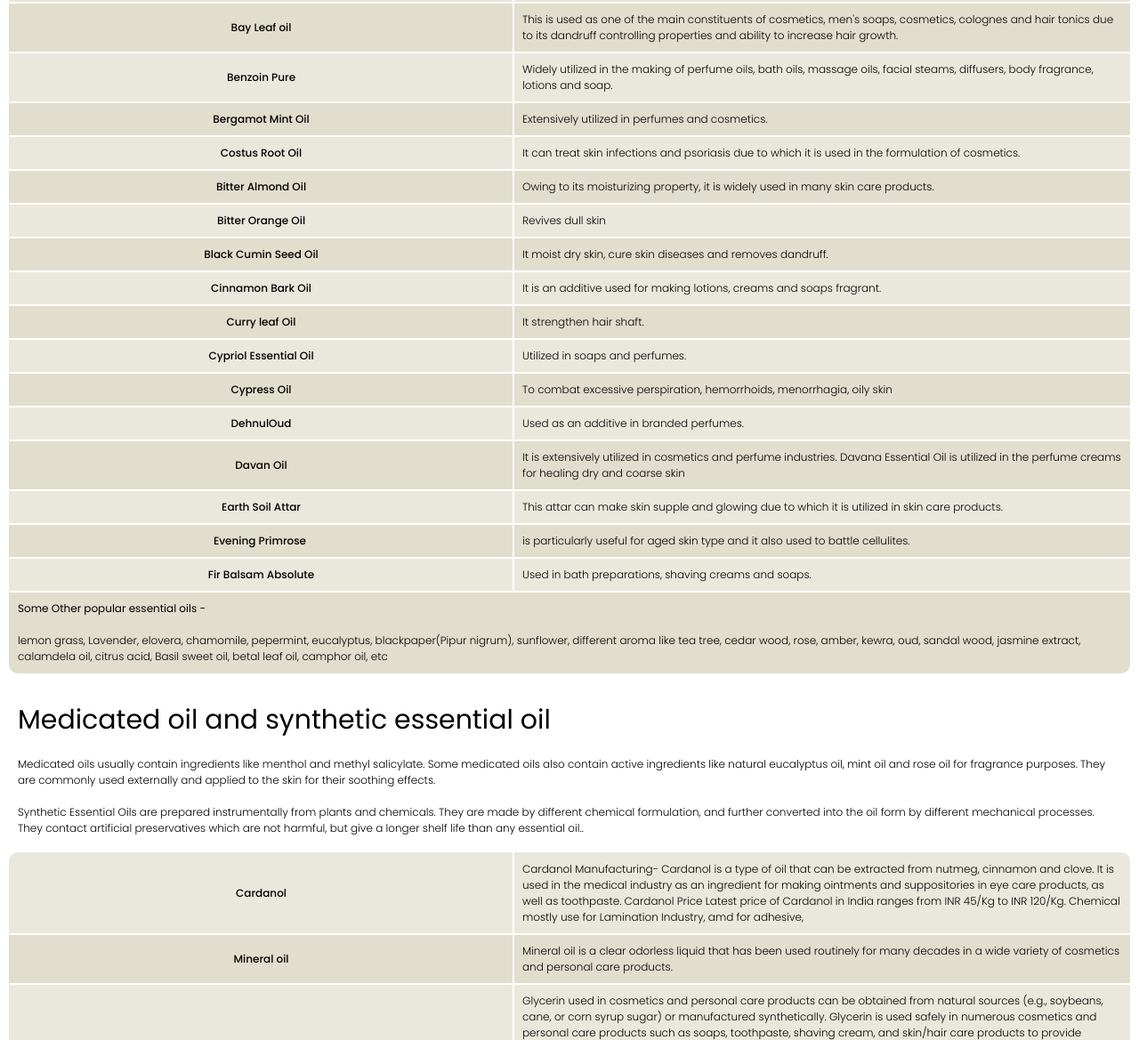
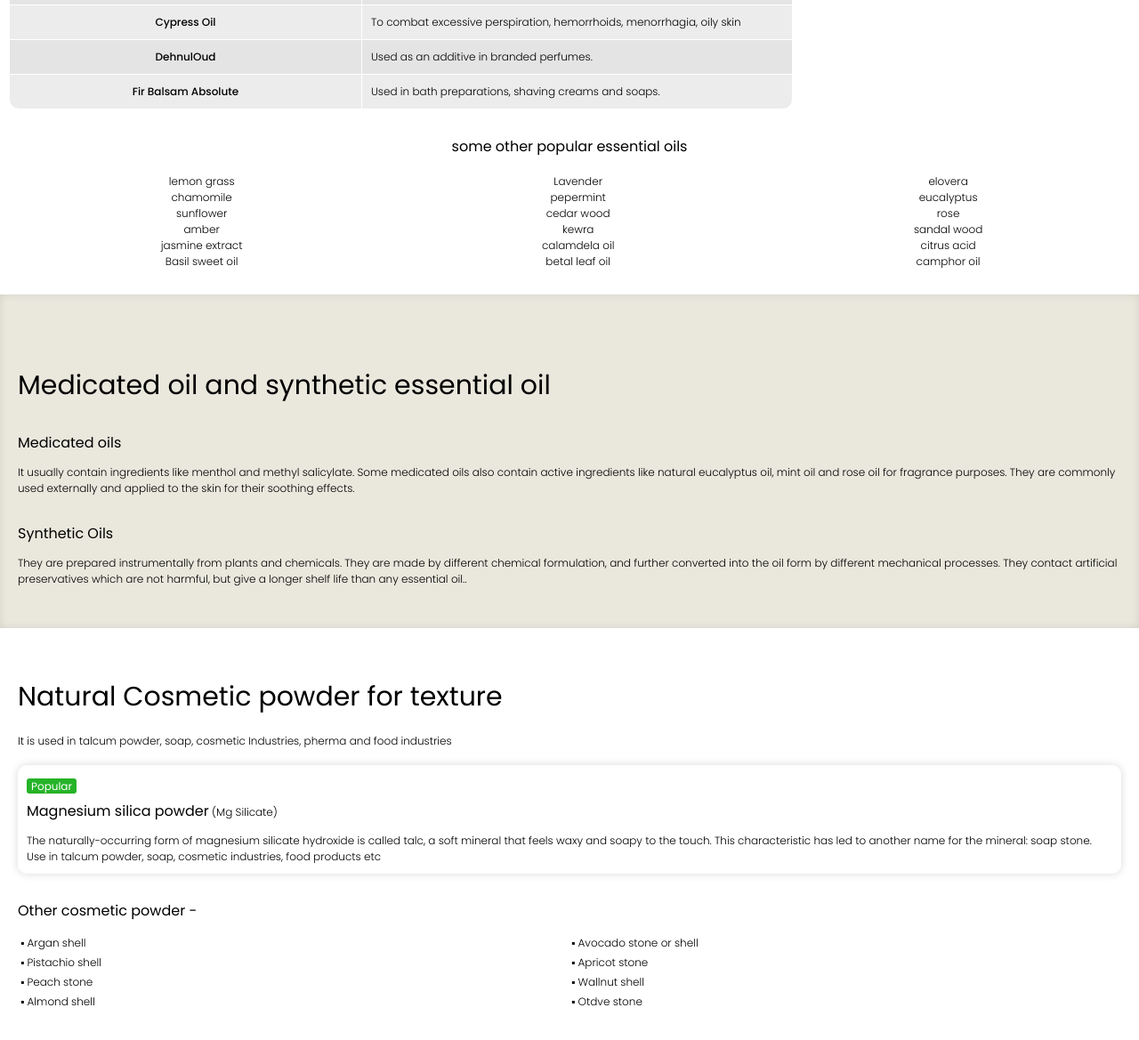
Before and after one commit to Oronia/ab, a plain HTML site: page index.html in a window 1280 px wide. Shown: the part 851-2020 px from the top of the page at 89% size. Drawn offline with nearby package versions, Linux system fonts and the light colour scheme.

Commit message:
short list

```diff
--- a/index.html
+++ b/index.html
@@ -54,6 +54,7 @@
 
                     <div class="marginBlock" style="margin: 0 20px;">
 
+                        <br>
                         <div class="divideFlex">
                             <img class="headImage" src="https://png.pngtree.com/png-clipart/20230408/ourmid/pngtree-aromatherapy-essential-oil-bottle-png-image_6694992.png">
                             <div class="textHead" style="color: darkgreen;"> Essential Oil </div>
@@ -61,17 +62,22 @@
 
                         <div class="textPara">
                             <br>
+
 Essential oils are often used in aromatherapy, a form of alternative medicine that employs plant extracts to support health and well-being.
 Essential oils are compounds extracted from plants.
 The oils capture the plant’s scent and flavor, or “essence.”
 Unique aromatic compounds give each essential oil its characteristic essence.
 <br><br>
+
+<br>
+<!--
 Essential oils are obtained through distillation (via steam and/or water) or mechanical methods, such as cold pressing.
 Once the aromatic chemicals have been extracted, they are combined with a carrier oil to create a product that’s ready for use.
 <br><br>
 Essential  oil market captured by  cosmetic & perfume industry, pherma & food industry
 Now a days some esssential oil are widely used in Ayurvedic medicine for it's natural effect
 <br><br>
+ -->
                         </div>
                     </div>
 
@@ -85,11 +91,12 @@ Now a days some esssential oil are widely used in Ayurvedic medicine for it's na
 
 
 
-            <div class="block"> <!-- second -->
+            <div class="block" style="background-color: none;"> <!-- second -->
                 <div class="marginBlock">
 
                     <div class="marginBlock" style="margin: 0 0;">
 
+                        <br>
                         <div class="textHead" style="margin: 10px 10px 0 10px;"> Popular types </div>
 
                         <div class="textPara">
@@ -104,27 +111,33 @@ Now a days some esssential oil are widely used in Ayurvedic medicine for it's na
 
 <table class="table1 lastMix">
     <tr>
-        <td>Geranium oil</td>
-        <td>Geranium oil is widely used as an ingredient in perfumes and cosmetics. The essential oil is also used in aromatherapy to treat a number of health conditions. In aromatherapy, essential oils are inhaled using a diffuser, or diluted with carrier oils and applied to the skin for soothing benefits.
-Researchers have examined the benefits of geranium essential oil in several human and animal studies. There’s also anecdotal evidence about its benefits. It’s thought to have antioxidant, antibacterial, antiinflammatory, antimicrobial, and astringent properties.</td>
+        <td style="border-radius: 10px 0 0 0;">Angelica Root Oil</td>
+        <td style="border-radius: 0 10px 0 0;">It is widely utilized for the purpose of refreshing skin.</td>
     </tr>
-    <tr>
-        <td>Angelica Root Oil</td>
-        <td>It is widely utilized for the purpose of refreshing skin.</td>
-    </tr>
+    <!--
     <tr>
         <td>Fennel oil</td>
         <td>This oil cleanses and tones skin, combat acne, detoxifies skin, fights wrinkles as well as sort out oil skin.
 Fennel Oil stops wrinkles and gives cleansing and toning effect by removing oil from skin.</td>
     </tr>
     <tr>
+        <td>Geranium oil</td>
+        <td>Geranium oil is widely used as an ingredient in perfumes and cosmetics. The essential oil is also used in aromatherapy to treat a number of health conditions. In aromatherapy, essential oils are inhaled using a diffuser, or diluted with carrier oils and applied to the skin for soothing benefits.
+        <!--
+        Researchers have examined the benefits of geranium essential oil in several human and animal studies. There’s also anecdotal evidence about its benefits. It’s thought to have antioxidant, antibacterial, antiinflammatory, antimicrobial, and astringent properties.
+         --/
+        </td>
+    </tr>
+    <tr>
         <td>Balsam Oil</td>
         <td>This is used as a main ingredient in the formulation of perfumes, creams and soaps.</td>
     </tr>
+     -->
     <tr>
         <td>Basil Oil</td>
         <td>It rejuvenates sluggish skin</td>
     </tr>
+    <!--
     <tr>
         <td>Bay Leaf oil</td>
         <td>This is used as one of the main constituents of cosmetics, men's soaps, cosmetics, colognes and hair tonics due to its dandruff controlling properties and ability to increase hair growth.</td>
@@ -141,6 +154,7 @@ Fennel Oil stops wrinkles and gives cleansing and toning effect by removing oil
         <td>Costus Root Oil</td>
         <td>It can treat skin infections and psoriasis due to which it is used in the formulation of cosmetics.</td>
     </tr>
+     -->
     <tr>
         <td>Bitter Almond Oil</td>
         <td>Owing to its moisturizing property, it is widely used in many skin care products.</td>
@@ -173,6 +187,7 @@ Fennel Oil stops wrinkles and gives cleansing and toning effect by removing oil
         <td>DehnulOud</td>
         <td>Used as an additive in branded perfumes.</td>
     </tr>
+    <!--
     <tr>
         <td>Davan Oil</td>
         <td>It is extensively utilized in cosmetics and perfume industries.
@@ -186,18 +201,38 @@ Davana Essential Oil is utilized in the perfume creams for healing dry and coar
         <td>Evening Primrose </td>
         <td>is particularly useful for aged skin type and it also used to battle cellulites.</td>
     </tr>
+     -->
     <tr>
-        <td>Fir Balsam Absolute</td>
-        <td>Used in bath preparations, shaving creams and soaps.</td>
-    </tr>
-    <tr>
-        <td colspan="2">
-            <span style="font-weight: 400;">Some Other popular essential oils -</span>
-            <br><br>
-            lemon grass, Lavender, elovera, chamomile, pepermint, eucalyptus, blackpaper(Pipur nigrum),  sunflower,  different aroma like  tea tree, cedar wood, rose, amber,  kewra, oud, sandal wood, jasmine extract, calamdela oil,  citrus acid, Basil sweet oil, betal leaf oil, camphor oil, etc
-        </td>
+        <td style="border-radius: 0 0 0 10px;">Fir Balsam Absolute</td>
+        <td style="border-radius: 0 0 10px 0;">Used in bath preparations, shaving creams and soaps.</td>
     </tr>
 </table>
+
+<br>
+<div style="text-align: center; width:100%; margin-bottom: 6px;"><b>some other popular essential oils</b></div>
+
+<div class="grid1">
+    <div class="gridItems1">lemon grass</div>
+    <div class="gridItems1">Lavender</div>
+    <div class="gridItems1">elovera</div>
+    <div class="gridItems1">chamomile</div>
+    <div class="gridItems1">pepermint</div>
+    <div class="gridItems1">eucalyptus</div>
+    <div class="gridItems1">sunflower</div>
+    <div class="gridItems1">cedar wood</div>
+    <div class="gridItems1">rose</div>
+    <div class="gridItems1">amber</div>
+    <div class="gridItems1">kewra</div>
+    <div class="gridItems1">sandal wood</div>
+    <div class="gridItems1">jasmine extract</div>
+    <div class="gridItems1">calamdela oil</div>
+    <div class="gridItems1">citrus acid</div>
+    <div class="gridItems1">Basil sweet oil</div>
+    <div class="gridItems1">betal leaf oil</div>
+    <div class="gridItems1">camphor oil</div>
+</div>
+
+<br>
                         </div>
                     </div>
 
@@ -215,76 +250,88 @@ Davana Essential Oil is utilized in the perfume creams for healing dry and coar
 
 
 
-
-
-
-            <div class="block"> <!-- third -->
+            <div class="block" style="background-color: var(--colorYelight); box-shadow: 0 0 10px rgb(0,0,0, 0.1) inset;"> <!-- third -->
                 <div class="marginBlock">
 
                     <div class="marginBlock" style="margin: 0 0;">
 
+                        <br><br>
                         <div class="textHead" style="margin: 10px 10px 0 10px;"> Medicated oil and synthetic essential oil </div>
 
                         <div class="textPara">
 
 <br>
 <div style="width: calc(100% - 20px); margin: 0 10px;">
-Medicated oils usually contain ingredients like menthol and methyl salicylate. Some medicated oils also contain active ingredients like natural eucalyptus oil, mint oil and rose oil for fragrance purposes. They are commonly used externally and applied to the skin for their soothing effects.
+
+<b>Medicated oils</b>
+<br>
+It usually contain ingredients like menthol and methyl salicylate. Some medicated oils also contain active ingredients like natural eucalyptus oil, mint oil and rose oil for fragrance purposes. They are commonly used externally and applied to the skin for their soothing effects.
 <br><br>
-Synthetic Essential Oils are prepared instrumentally from plants and chemicals. They are made by different chemical formulation, and further converted into the oil form by different mechanical processes. They contact artificial preservatives which are not harmful, but give a longer shelf life than any essential oil..
-</div>
+
+<b>Synthetic Oils</b>
+<br>
+They are prepared instrumentally from plants and chemicals. They are made by different chemical formulation, and further converted into the oil form by different mechanical processes. They contact artificial preservatives which are not harmful, but give a longer shelf life than any essential oil..
+<br><br>
+<br>
+<!--
+<b>Cardanol</b>
 <br>
 
-<table class="table1">
-    <tr>
-        <td>Cardanol</td>
-        <td>
-            Cardanol Manufacturing-
+Cardanol Manufacturing-
+Cardanol is a type of oil that can be extracted from nutmeg, cinnamon and clove. It is used in the medical industry as an ingredient for making ointments and suppositories in eye care products, as well as toothpaste.
+<!--
+<br>
 
-            Cardanol is a type of oil that can be extracted from nutmeg, cinnamon and clove. It is used in the medical industry as an ingredient for making ointments and suppositories in eye care products, as well as toothpaste.
+Price -
+Latest price of Cardanol in India ranges from INR 45/Kg to INR 120/Kg.
+Chemical mostly use for Lamination Industry, amd for adhesive,
+ --/
+<br><br>
 
-            Cardanol Price
 
-            Latest price of Cardanol in India ranges from INR 45/Kg to INR 120/Kg.
+<b>Mineral oil</b>
+<br>
 
-            Chemical mostly use for Lamination Industry, amd for adhesive,
-        </td>
-    </tr>
-    <tr>
-        <td>Mineral oil</td>
-        <td>
-            Mineral oil is a clear odorless liquid that has been used routinely for many decades in a wide variety of cosmetics and personal care products.
-        </td>
-    </tr>
-    <tr>
-        <td>Glycerin (sometimes called glycerol)</td>
-        <td>
-            Glycerin used in cosmetics and personal care products can be obtained from natural sources (e.g., soybeans, cane, or corn syrup sugar) or manufactured synthetically.
+Mineral oil is a clear odorless liquid that has been used routinely for many decades in a wide variety of cosmetics and personal care products.
+<br><br>
 
-            Glycerin is used safely in numerous cosmetics and personal care products such as soaps, toothpaste, shaving cream, and skin/hair care products to provide smoothness and lubrication.
 
-            Other reported functions for glycerin include use as a fragrance ingredient, denaturant, hair conditioning agent, oral care agent, skin conditioning agent— humectant, skin protectant, oral health care drug, and viscosity decreasing agent.
+ -->
 
-            Glycerin is widely used in the food industry and in pharmaceutical (i.e., drug) formulations. In food and beverages, glycerin serves as a humectant, a solvent, and a sweetener and may help with preservation.
-        </td>
-    </tr>
-    <tr>
-        <td>Lanolin</td>
-        <td>
-            Lanolin and its related ingredients moisturize the skin, hair and nails. These ingredients act as a lubricants on the skin surface, which gives the skin a soft, smooth appearance. Lanolin helps to form emulsions and blends well with nearly all other substances used in cosmetics and personal care products. Lanolin also possesses adhesive characteristics
+<!--
 
-            The Food and Drug Administration (FDA) permits Lanolin to be used in Over-the-Counter (OTC) drugs that protect the skin, and in OTC drugs that protect the anorectal area. Lanolin is also permitted to be used as an opthalmic emollient in OTC ophthalmic drug products. In food, FDA permits the use of Lanolin as an softener in chewing gum.
-        </td>
-    </tr>
-    <tr>
-        <td>Tocopherol, or vitamin E</td>
-        <td>
-            Tocopherol, or vitamin E, a fat-soluble vitamin is a naturally occuring antioxidant which can be isolated from vegetable oil.
+<b>Glycerin (sometimes called glycerol)</b>
+<br>
 
-            In cosmetics and personal care products, Tocopherol and other ingredients made from Tocopherol, including Tocopherol esters are used in the formulation of lipstick, eye shadow, blushers, face powders and foundations, moisturizers, skin care products, bath soaps and detergents, hair conditioners, and many other products.
-        </td>
-    </tr>
-</table>
+Glycerin used in cosmetics and personal care products can be obtained from natural sources (e.g., soybeans, cane, or corn syrup sugar) or manufactured synthetically.
+Glycerin is used safely in numerous cosmetics and personal care products such as soaps, toothpaste, shaving cream, and skin/hair care products to provide smoothness and lubrication.
+<!--
+Other reported functions for glycerin include use as a fragrance ingredient, denaturant, hair conditioning agent, oral care agent, skin conditioning agent— humectant, skin protectant, oral health care drug, and viscosity decreasing agent.
+Glycerin is widely used in the food industry and in pharmaceutical (i.e., drug) formulations. In food and beverages, glycerin serves as a humectant, a solvent, and a sweetener and may help with preservation.
+ --/
+<br><br>
+
+
+<b>Lanolin</b>
+<br>
+
+Lanolin and its related ingredients moisturize the skin, hair and nails. These ingredients act as a lubricants on the skin surface, which gives the skin a soft, smooth appearance. Lanolin helps to form emulsions and blends well with nearly all other substances used in cosmetics and personal care products. Lanolin also possesses adhesive characteristics.
+<!--
+The Food and Drug Administration (FDA) permits Lanolin to be used in Over-the-Counter (OTC) drugs that protect the skin, and in OTC drugs that protect the anorectal area. Lanolin is also permitted to be used as an opthalmic emollient in OTC ophthalmic drug products. In food, FDA permits the use of Lanolin as an softener in chewing gum.
+ --/
+<br><br>
+
+
+<b>Tocopherol, or vitamin E</b>
+<br>
+
+Tocopherol, or vitamin E, a fat-soluble vitamin is a naturally occuring antioxidant which can be isolated from vegetable oil.
+In cosmetics and personal care products, Tocopherol and other ingredients made from Tocopherol, including Tocopherol esters are used in the formulation of lipstick, eye shadow, blushers, face powders and foundations, moisturizers, skin care products, bath soaps and detergents, hair conditioners, and many other products.
+<br><br>
+
+ -->
+
+</div>
 
                         </div>
                     </div>
@@ -311,6 +358,7 @@ Synthetic Essential Oils are prepared instrumentally from plants and chemicals.
 
                     <div class="marginBlock" style="margin: 0 0;">
 
+                        <br>
                         <div class="textHead" style="margin: 10px 10px 0 10px;"> Natural Cosmetic powder for texture </div>
 
                         <div class="textPara">
@@ -322,9 +370,9 @@ Synthetic Essential Oils are prepared instrumentally from plants and chemicals.
     <br>
 
     <br>
-    <div style="background-color: #f5f6f5; padding:10px; border-radius: 10px;">
+    <div style="background-color: white /*#f5f6f5*/; padding:10px; border-radius: 10px; box-shadow: 0 0 10px rgb(50,0,0, 0.16);">
 
-        <span style="background-color: #25b328; color:white; padding: 0 4px; border-radius: 3px; position: relative; top: 0px;">Popular</span>
+        <span style="background-color: #25b328; color:white; padding: 0 5px; border-radius: 3px; font-weight: 400; position: relative; top: 5px;">Popular</span>
         <br>
 
         <b>Magnesium silica powder</b> (Mg Silicate)
@@ -360,13 +408,14 @@ Synthetic Essential Oils are prepared instrumentally from plants and chemicals.
     <br>
 
 
+    <!--
     <b>Carbonate powder</b>
     <br>
 
     Calcium Carbonate, Magnesium Carbonate, Potassium Carbonate and Zinc Carbonate are all salts of carbonic acid. All of these ingredients are white powders. These carbonate salts are used in bath products, makeup products, personal cleanliness products, shaving products, oral care products and skin and hair care products.
     <br><br>
-
-
+     -->
+    <!--
     <b>ORYZA SATIVA POWDER</b> (rice powder)
     <br>
 
@@ -377,13 +426,16 @@ Synthetic Essential Oils are prepared instrumentally from plants and chemicals.
     Origin -
     Oryza Sativa Powder is produced by grinding the grains of the Oryza Sativa plant, commonly known as rice, into a fine powder. The process involves removing the outer husk of the rice grains and then grinding the remaining inner part into a smooth powder.
     <br><br>
+     -->
 
-
+    <!--
     <b>CASSIA GUM POWDER</b>
     <br>
 
     Cassia Gum powder Obtained from the weed plant Caesalpiniaceae, growing extensively in the northern plains of India, cassia tora powder is a natural thickening agent. This powder is a yellow to off-white coloured powder, when dissolved in hot water, it forms thick gels. It also forms gels with the carageenan and xanthan.
     <br><br>
+    -->
+    <!--
     Cassia powder is a polymer of mannose and galactose sugars. These sugar residues have free groups on the side chains which makes the molecule cationic.
     Cassia powder is a product with a lot of useful properties. Its water solubility is the most important property. Also the ability to act in different media offers a plasticity and freedom to the various industries that utilize the guar gum powder.
     <br><br>
@@ -392,6 +444,7 @@ Synthetic Essential Oils are prepared instrumentally from plants and chemicals.
     Cassia powder is also present in the foundations, concealers, etc
     Now a days cassia powder is main ingredients for liquid soaps.
     <br><br>
+     -->
 
 </div>
 
--- a/src/css/main.css
+++ b/src/css/main.css
@@ -11,6 +11,9 @@
     --colorYeldark: #e1decd; // #e2dec7;
     --colorDarkblue: #002b64;
     --colorLightblue: #105fae;
+
+    --colorWW: #ececec;
+    --colorWB: #e4e4e4;
 }
 
 html, body
@@ -187,15 +190,16 @@ html, body
 .table1
 {
     border-radius: 10px;
-    border-collapse: collapse;
+    border-spacing: 1px;
+    // border-collapse: collapse;
 
-    background-color: var(--colorYelight);
+    // background-color: white; // color
 }
 
 .table1 tr td
 {
     padding: 10px;
-    outline: 0.1px solid white;
+    // outline: 0.1px solid white;
 }
 
 .table1 tr td:first-child
@@ -206,17 +210,17 @@ html, body
     // vertical-align: top;
 }
 
-.lastMix tr:last-child td
+.table1 tr:nth-child(even)
 {
-    text-align: left;
-    border-radius: 0 0 10px 10px;
-    font-weight: 300;
+    background-color: var(--colorWB); // color
+}
+.table1 tr:nth-child(odd)
+{
+    background-color: var(--colorWW); // color
 }
 
-.table1 tr:nth-child(even)
-{
-    background-color: var(--colorYeldark);
-}
+
+
 
 b
 {
@@ -233,6 +237,29 @@ b
 
 
 
+
+
+.grid1
+{
+    display:grid;
+    gap: 0px;
+    grid-template-columns: auto auto auto ;
+}
+
+.gridItems1
+{
+    // outline: 1px solid black;
+    text-align: center;
+    padding-left: 5px;
+}
+
+
+
+hidden
+{
+    visibility: hidden;
+    dispaly:none;
+}
 
 
 
```
